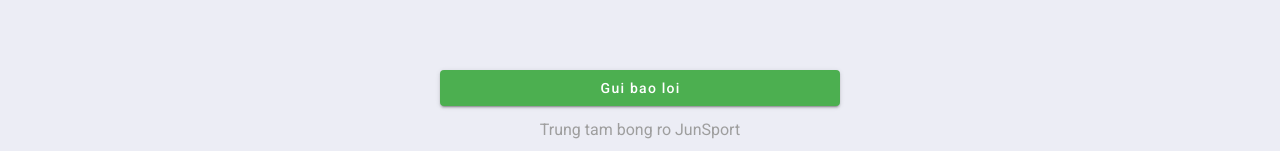
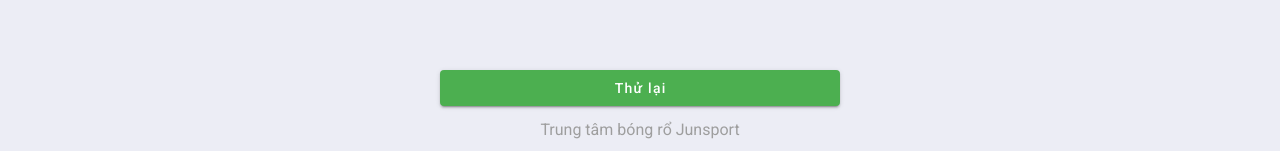
Before and after one commit to saltmurai/time-keeping, a Vue app: page /bug-report-success in a window 1280 px wide. Shown: the part 646-797 px from the top of the page. Built offline with nearby package versions, Linux system fonts and the light colour scheme.

Commit message:
chores: typo and routing

```diff
--- a/src/App.vue
+++ b/src/App.vue
@@ -1,6 +1,6 @@
 <template>
   <v-app id="app">
-    <v-app-bar v-if="$route.meta.showNav" color="#6AA64F" app>
+    <v-app-bar flat v-if="$route.meta.showNav" color="#6AA64F" app>
       <v-img
         class="mx-auto"
         contain
--- a/src/main.js
+++ b/src/main.js
@@ -3,15 +3,16 @@
 import vuetify from "./plugins/vuetify";
 import router from "./router/index";
 import store from "./router/store";
-import * as VueGoogleMaps from "vue2-google-maps";
+// import * as VueGoogleMaps from "vue2-google-maps";
 Vue.config.productionTip = false;
+//
+// Vue.use(VueGoogleMaps, {
+//   load: {
+//     key: "AIzaSyCKI6qYCU0BOpnn7vk6lryAuq1ZKDkssG8",
+//     libraries: "places",
+//   },
+// });
 
-Vue.use(VueGoogleMaps, {
-  load: {
-    key: "AIzaSyCKI6qYCU0BOpnn7vk6lryAuq1ZKDkssG8",
-    libraries: "places",
-  },
-});
 new Vue({
   vuetify,
   router,
--- a/src/views/BugReportSuccessView.vue
+++ b/src/views/BugReportSuccessView.vue
@@ -58,11 +58,13 @@
         class="text-none white--text mx-auto mb-3"
         width="80%"
         max-width="400px"
+        to="/pick-location"
         @click="sendBugReport"
-        >Gui bao loi</v-btn
       >
+        Thử lại
+      </v-btn>
       <footer class="grey--text mx-auto mb-3">
-        Trung tam bong ro JunSport
+        Trung tâm bóng rổ Junsport
       </footer>
     </div>
   </div>
--- a/src/views/LoginView.vue
+++ b/src/views/LoginView.vue
@@ -22,7 +22,7 @@
         this.loading = false;
         if (this.inputOtp === this.expectedOtp) {
           // remove comment for navigation guard
-          // this.$store.commit("setAuthentication", true);
+          this.$store.commit("setAuthentication", true);
           this.$router.push("/menu");
           return;
         } else {
@@ -39,7 +39,7 @@
 <template>
   <div
     id="login-container"
-    class="d-flex flex-column text-center fill-height justify-space-around"
+    class="d-flex flex-column text-center justify-space-around"
     @keyup.enter="onLogin"
   >
     <h1>Nhập mã pin</h1>
```
